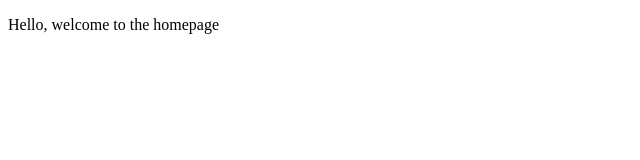
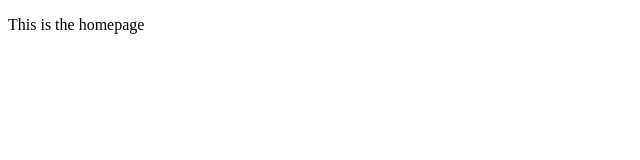
Before and after one commit to jzabulenas/spring-security-basic-auth, a React (Vite) app in the folder frontend/: page / in a window 1280 px wide. Shown: the top 160 px of the page, without its empty margins (0-640 px from the left). Built offline with nearby package versions, Linux system fonts and the light colour scheme.

Commit message:
Create Home component

```diff
--- a/frontend/src/App.jsx
+++ b/frontend/src/App.jsx
@@ -1,8 +1,14 @@
+import { Route, Routes } from "react-router-dom";
+import Home from "./components/Home";
+
 function App() {
   return (
-    <>
-      <p>Hello, welcome to the homepage</p>
-    </>
+    <Routes>
+      <Route
+        path="/"
+        element={<Home />}
+      />
+    </Routes>
   );
 }
 
--- /dev/null
+++ b/frontend/src/components/Home.jsx
@@ -0,0 +1,3 @@
+export default function Home() {
+  return <p>This is the homepage</p>;
+}
```
